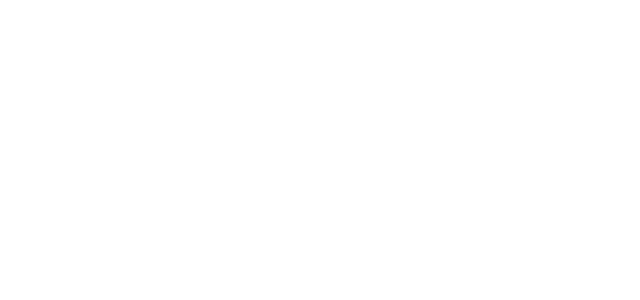
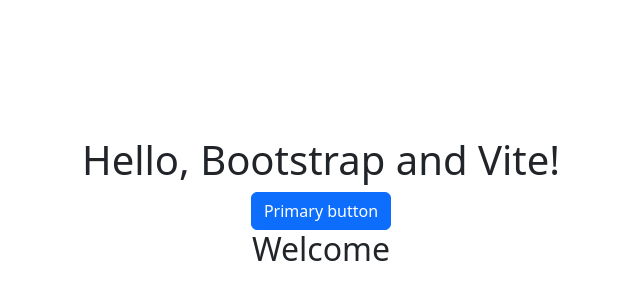
Before and after one commit to Alnoman141/assessment-laravel-9-vuejs-3, a Vue app: page /home in a window 1280 px wide. Before the commit this address had no page. Shown: the part 194-494 px from the top of the page, without its empty margins (319-959 px from the left). Built offline with nearby package versions, Linux system fonts and the light colour scheme.

Commit message:
bootstrap added

```diff
--- a/package.json
+++ b/package.json
@@ -9,7 +9,9 @@
     "preview": "vite preview"
   },
   "dependencies": {
+    "@popperjs/core": "^2.11.6",
     "axios": "^1.1.3",
+    "bootstrap": "^5.2.2",
     "vue": "^3.2.41",
     "vue-router": "^4.1.6",
     "vuex": "^4.0.2"
@@ -18,6 +20,7 @@
     "@vitejs/plugin-vue": "^3.2.0",
     "eslint-config-prettier": "^8.5.0",
     "eslint-plugin-prettier": "^4.2.1",
+    "sass": "1.32.13",
     "vite": "^3.2.3"
   }
 }
--- a/src/App.vue
+++ b/src/App.vue
@@ -1,11 +1,11 @@
 <script setup>
 // This starter template is using Vue 3 <script setup> SFCs
 // Check out https://vuejs.org/api/sfc-script-setup.html#script-setup
-import layout from './layout/index.vue'
+
 </script>
 
 <template>
-  <layout />
+  <router-view></router-view>
 </template>
 
 <style scoped>
--- a/src/layout/index.vue
+++ b/src/layout/index.vue
@@ -1,13 +1,13 @@
 <template>
-  <router-view></router-view>
+  <div class="container py-4 px-3 mx-auto">
+    <h1>Hello, Bootstrap and Vite!</h1>
+    <button class="btn btn-primary">Primary button</button>
+    <router-view></router-view>
+  </div>
 </template>
 
 <script>
-export default {
-
-}
+export default {};
 </script>
 
-<style>
-
-</style>
+<style></style>
--- a/src/main.js
+++ b/src/main.js
@@ -4,5 +4,10 @@
 
 import router from './router';
 import store from './store';
+// Import our custom CSS
+import './scss/styles.scss'
+
+// Import all of Bootstrap's JS
+import * as bootstrap from 'bootstrap'
 
 createApp(App).use(router).use(store).mount('#app')
--- a/src/router/index.js
+++ b/src/router/index.js
@@ -1,11 +1,19 @@
 import { createRouter, createWebHistory } from 'vue-router';
+const LayoutComponent = () => import('@/layout/index.vue');
 const HomeComponent = () => import('@/views/index.vue');
 
 const routes = [
   {
     path: "/",
-    name: "index",
-    component: HomeComponent,
+    redirect: "/home",
+    component: LayoutComponent,
+    children: [
+        {
+            path: "/home",
+            name: "home",
+            component: HomeComponent,
+        }
+    ],
   },
 ];
 
--- /dev/null
+++ b/src/scss/styles.scss
@@ -0,0 +1,2 @@
+// Import all of Bootstrap's CSS
+@import "~bootstrap/scss/bootstrap";
--- a/vite.config.js
+++ b/vite.config.js
@@ -8,6 +8,7 @@
   resolve: {
     alias: {
       "@": fileURLToPath(new URL("./src", import.meta.url)),
+      "~bootstrap": fileURLToPath(new URL("node_modules/bootstrap", import.meta.url)),
     },
   }
 })
```
Also changed, not shown: 1 other file (tests, documents, lock files or other folders).
